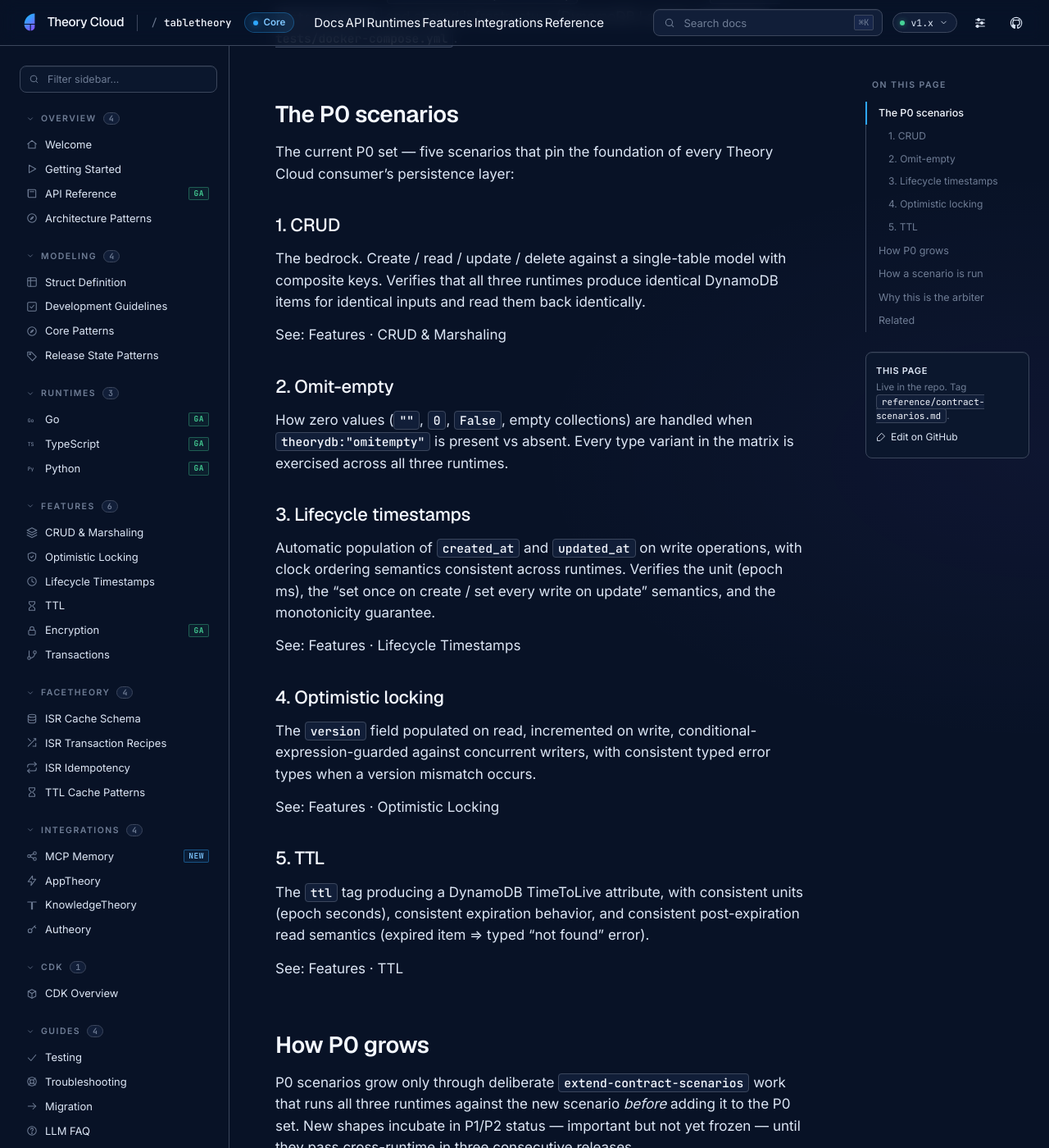
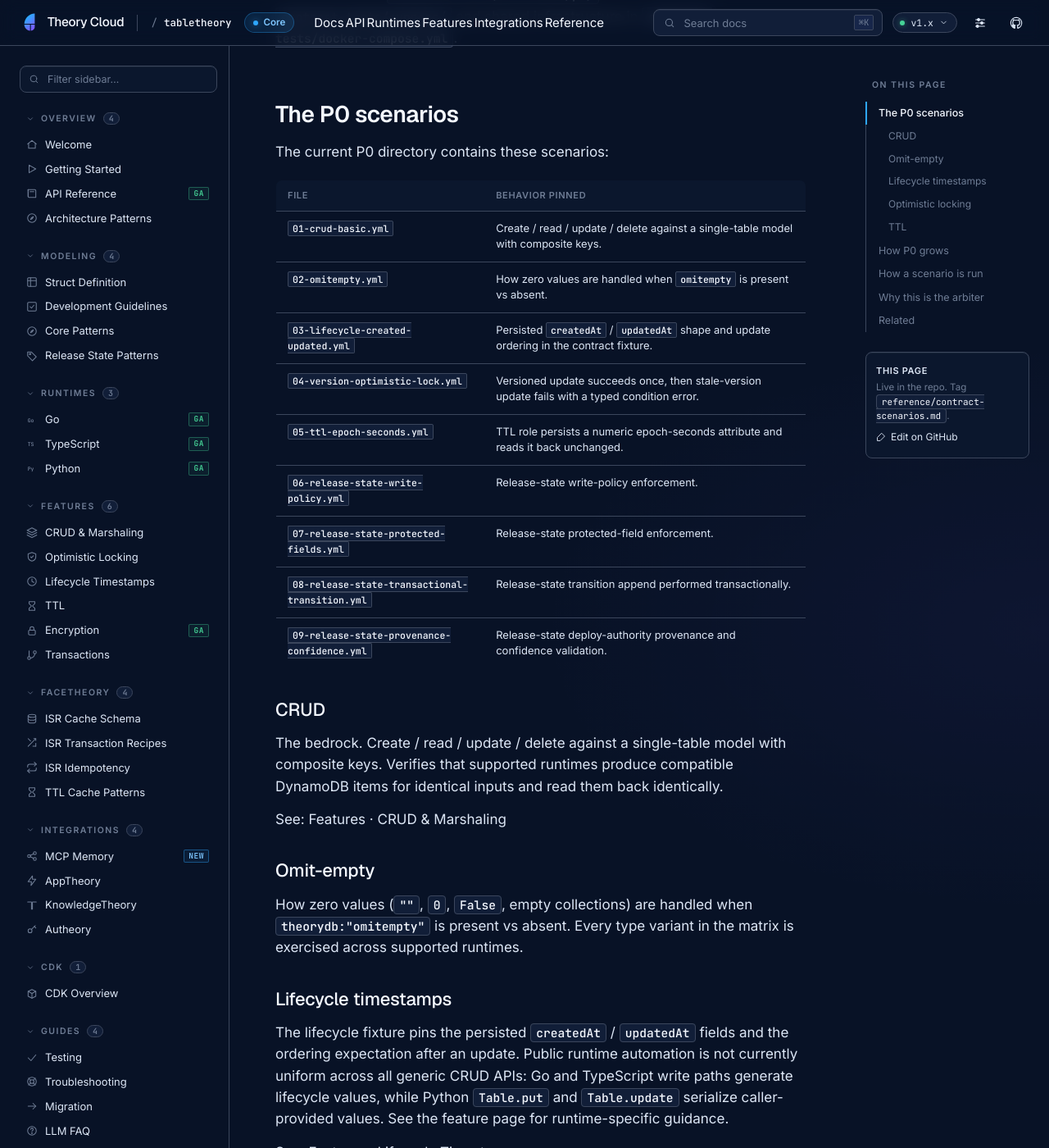
Before and after one commit to theory-cloud/TableTheory, a Jekyll site: the page built from docs/reference/contract-scenarios.md, in a window 1280 px wide and 1400 px high, scrolled down 387 px. Shown: the whole window at 82% size. Built offline with Jekyll 4.4.1, drawn with Linux system fonts in a browser that asks for light colours; some of the changed text lies outside the part shown.

Commit message:
fix(docs): narrow ttl and lifecycle claims

````diff
--- a/docs/features/optimistic-locking.md
+++ b/docs/features/optimistic-locking.md
@@ -1,20 +1,30 @@
 ---
 title: Optimistic Locking
-description: Version-conditional writes — populated on read, incremented on write, guarded across all three runtimes.
+description: Version-conditional writes and update-builder patterns for optimistic concurrency.
 ---
 
 # Optimistic Locking
 
-The version role is TableTheory's optimistic concurrency control. The semantics are simple and pinned by the [optimistic-locking P0 scenario](https://github.com/theory-cloud/tabletheory/tree/main/contract-tests/scenarios):
+The version role is TableTheory's optimistic concurrency field. The [optimistic-locking P0 scenario](https://github.com/theory-cloud/tabletheory/blob/main/contract-tests/scenarios/p0/04-version-optimistic-lock.yml)
+pins the portable behavior: a write with the current version succeeds and moves
+the persisted item to the next version; a stale-version write fails with a typed
+condition error.
 
-1. A field tagged with the `version` role is **populated on read**.
-2. On write, the runtime emits a conditional expression: `version = :expected_version` where `:expected_version` is the value loaded on the most recent read.
-3. On a successful write, the runtime **increments the field** in the persisted item.
-4. On a version mismatch (another writer raced ahead), the runtime returns a **typed conflict error** — never a silent overwrite.
+Public runtime ergonomics differ slightly:
+
+1. Go and TypeScript high-level update paths add the version condition and bump.
+2. Python callers currently use
+   `update_builder(...).add("version", 1).condition_version(current)` for the
+   same guarded update shape.
+3. On a version mismatch (another writer raced ahead), the write fails — never a silent overwrite.
 
 ## Why this matters
 
-Every Theory Cloud consumer that ships versioned writes — AppTheory's idempotency state, Autheory's session refreshes, theory-mcp-server's agent memory cursor — depends on this behavior being identical across runtimes. A Go writer racing a Python writer must see one of them lose deterministically.
+Every Theory Cloud consumer that ships versioned writes — AppTheory's
+idempotency state, Autheory's session refreshes, theory-mcp-server's agent
+memory cursor — depends on guarded updates being expressed consistently. A Go
+writer racing a Python writer must use the same expected-version value and see
+one of the writes fail deterministically.
 
 ## Go
 
@@ -108,6 +118,6 @@ Optimistic locking composes with DynamoDB transactions. A transactional write gr
 
 ## Related
 
-- [Lifecycle Timestamps](lifecycle-timestamps.md) — automatic `updated_at` populated on every versioned write
+- [Lifecycle Timestamps](lifecycle-timestamps.md) — lifecycle roles and runtime-specific timestamp automation notes
 - [Transactions](transactions.md) — composing versioned writes into atomic groups
 - [Contract Scenarios](../reference/contract-scenarios.md) — the full optimistic-locking specification
--- a/docs/features/ttl.md
+++ b/docs/features/ttl.md
@@ -1,16 +1,23 @@
 ---
 title: TTL
-description: DynamoDB TimeToLive — set per-item, honored on reads, identical across all three runtimes.
+description: DynamoDB TimeToLive attributes — persisted as epoch seconds; deletion remains DynamoDB-eventual.
 ---
 
 # TTL
 
-The `ttl` role marks an attribute as the DynamoDB TimeToLive value. The [TTL P0 scenario](https://github.com/theory-cloud/tabletheory/tree/main/contract-tests/scenarios) pins these guarantees:
+The `ttl` role marks the attribute that DynamoDB Time To Live should use for
+item expiration. The [TTL P0 scenario](https://github.com/theory-cloud/tabletheory/blob/main/contract-tests/scenarios/p0/05-ttl-epoch-seconds.yml)
+pins the portable persistence contract:
 
-- The tagged field's value (epoch seconds) becomes the item's `TimeToLive` attribute.
-- Expired items return a typed not-found error on read, never an item with stale data.
+- The tagged field's value is stored as a numeric DynamoDB attribute.
+- The unit is **epoch seconds**, not milliseconds.
 - The TTL attribute name matches the DMS-declared shape.
-- Cross-runtime: an item written with TTL by Go is honored by Python and TypeScript reads identically.
+- A value written by one runtime is read back with the same value and DynamoDB
+  number type by the other runtimes.
+
+TableTheory does **not** currently mask physically present expired items at read
+time. If DynamoDB has not yet swept the item, `get` / `First` / `Table.get` can
+still return it.
 
 ## Unit: epoch seconds
 
@@ -67,14 +74,22 @@ class Session:
 
 ## DynamoDB's TTL behavior
 
-DynamoDB does not delete TTL-expired items immediately — its sweep is **eventually consistent**, often within 48 hours. TableTheory **does not paper over this** at the runtime level; it instead enforces the more important guarantee: that an expired item, even if still physically present in the table, **does not return data on a read**. Queries and scans may still observe physical expired items briefly; consumers that need strict expiration semantics should layer that in application code.
+DynamoDB does not delete TTL-expired items immediately — its sweep is
+**eventually consistent**, often within 48 hours. TableTheory configures and
+persists the TTL attribute, but the current read paths do not add an expiration
+filter and do not convert still-present expired items into typed not-found
+errors.
 
-This conservative posture is part of the design — TableTheory does not hide DynamoDB's actual behavior, it just ensures consumers don't accidentally use stale data.
+Consumers that need strict read-time expiration must include that check in their
+access pattern, for example by comparing the TTL field to the current epoch
+seconds after reading or by adding an explicit condition/filter where the access
+pattern allows it.
 
 ## Anti-patterns
 
 - **Don't use milliseconds in the TTL field.** DynamoDB will treat them as far-future values and never expire.
 - **Don't rely on instant deletion.** TTL is eventually consistent at the DynamoDB layer.
+- **Don't assume TableTheory hides physically present expired items.** Current reads return the item DynamoDB returns.
 - **Don't combine `ttl` with `omit_empty` for a field that may legitimately be unset.** An expired-or-missing TTL value disables the expiration semantics — that's a separate access-pattern problem.
 
 ## Related
--- a/docs/reference/contract-scenarios.md
+++ b/docs/reference/contract-scenarios.md
@@ -1,49 +1,82 @@
 ---
 title: Contract Scenarios
-description: The P0 specification — the executable contract every runtime is verified against on every commit.
+description: The P0 specification — executable scenarios for supported runtime capabilities.
 ---
 
 # Contract Scenarios
 
-The contract scenarios are TableTheory's **executable specification**. Each scenario is authored language-neutrally and run against every runtime (Go, TypeScript, Python) using a shared DynamoDB Local instance. A scenario that passes in one runtime and fails in another is a parity regression — never a "runtime-specific quirk."
+The contract scenarios are TableTheory's **executable specification**. Each
+scenario is authored language-neutrally and run against the runtimes that declare
+support for that capability using shared DynamoDB Local infrastructure. A
+scenario that passes in one supported runtime and fails in another is a parity
+regression — never a "runtime-specific quirk."
 
-Scenarios live in [`contract-tests/scenarios/`](https://github.com/theory-cloud/tabletheory/tree/main/contract-tests/scenarios) with runners under [`contract-tests/runners/`](https://github.com/theory-cloud/tabletheory/tree/main/contract-tests/runners) and shared infrastructure (DynamoDB Local) in [`contract-tests/docker-compose.yml`](https://github.com/theory-cloud/tabletheory/blob/main/contract-tests/docker-compose.yml).
+Scenarios live in [`contract-tests/scenarios/p0/`](https://github.com/theory-cloud/tabletheory/tree/main/contract-tests/scenarios/p0)
+with runners under [`contract-tests/runners/`](https://github.com/theory-cloud/tabletheory/tree/main/contract-tests/runners)
+and shared infrastructure in [`contract-tests/docker-compose.yml`](https://github.com/theory-cloud/tabletheory/blob/main/contract-tests/docker-compose.yml).
 
 ## The P0 scenarios
 
-The current P0 set — five scenarios that pin the foundation of every Theory Cloud consumer's persistence layer:
+The current P0 directory contains these scenarios:
 
-### 1. CRUD
+| File | Behavior pinned |
+|------|-----------------|
+| [`01-crud-basic.yml`](https://github.com/theory-cloud/tabletheory/blob/main/contract-tests/scenarios/p0/01-crud-basic.yml) | Create / read / update / delete against a single-table model with composite keys. |
+| [`02-omitempty.yml`](https://github.com/theory-cloud/tabletheory/blob/main/contract-tests/scenarios/p0/02-omitempty.yml) | How zero values are handled when `omitempty` is present vs absent. |
+| [`03-lifecycle-created-updated.yml`](https://github.com/theory-cloud/tabletheory/blob/main/contract-tests/scenarios/p0/03-lifecycle-created-updated.yml) | Persisted `createdAt` / `updatedAt` shape and update ordering in the contract fixture. |
+| [`04-version-optimistic-lock.yml`](https://github.com/theory-cloud/tabletheory/blob/main/contract-tests/scenarios/p0/04-version-optimistic-lock.yml) | Versioned update succeeds once, then stale-version update fails with a typed condition error. |
+| [`05-ttl-epoch-seconds.yml`](https://github.com/theory-cloud/tabletheory/blob/main/contract-tests/scenarios/p0/05-ttl-epoch-seconds.yml) | TTL role persists a numeric epoch-seconds attribute and reads it back unchanged. |
+| [`06-release-state-write-policy.yml`](https://github.com/theory-cloud/tabletheory/blob/main/contract-tests/scenarios/p0/06-release-state-write-policy.yml) | Release-state write-policy enforcement. |
+| [`07-release-state-protected-fields.yml`](https://github.com/theory-cloud/tabletheory/blob/main/contract-tests/scenarios/p0/07-release-state-protected-fields.yml) | Release-state protected-field enforcement. |
+| [`08-release-state-transactional-transition.yml`](https://github.com/theory-cloud/tabletheory/blob/main/contract-tests/scenarios/p0/08-release-state-transactional-transition.yml) | Release-state transition append performed transactionally. |
+| [`09-release-state-provenance-confidence.yml`](https://github.com/theory-cloud/tabletheory/blob/main/contract-tests/scenarios/p0/09-release-state-provenance-confidence.yml) | Release-state deploy-authority provenance and confidence validation. |
 
-The bedrock. Create / read / update / delete against a single-table model with composite keys. Verifies that all three runtimes produce identical DynamoDB items for identical inputs and read them back identically.
+### CRUD
+
+The bedrock. Create / read / update / delete against a single-table model with
+composite keys. Verifies that supported runtimes produce compatible DynamoDB
+items for identical inputs and read them back identically.
 
 See: [Features · CRUD & Marshaling](../features/crud.md)
 
-### 2. Omit-empty
+### Omit-empty
 
-How zero values (`""`, `0`, `False`, empty collections) are handled when `theorydb:"omitempty"` is present vs absent. Every type variant in the matrix is exercised across all three runtimes.
+How zero values (`""`, `0`, `False`, empty collections) are handled when
+`theorydb:"omitempty"` is present vs absent. Every type variant in the matrix is
+exercised across supported runtimes.
 
-### 3. Lifecycle timestamps
+### Lifecycle timestamps
 
-Automatic population of `created_at` and `updated_at` on write operations, with clock ordering semantics consistent across runtimes. Verifies the unit (epoch ms), the "set once on create / set every write on update" semantics, and the monotonicity guarantee.
+The lifecycle fixture pins the persisted `createdAt` / `updatedAt` fields and
+the ordering expectation after an update. Public runtime automation is not
+currently uniform across all generic CRUD APIs: Go and TypeScript write paths
+generate lifecycle values, while Python `Table.put` and `Table.update` serialize
+caller-provided values. See the feature page for runtime-specific guidance.
 
 See: [Features · Lifecycle Timestamps](../features/lifecycle-timestamps.md)
 
-### 4. Optimistic locking
+### Optimistic locking
 
-The `version` field populated on read, incremented on write, conditional-expression-guarded against concurrent writers, with consistent typed error types when a version mismatch occurs.
+The `version` field is populated on read, incremented on versioned write, and
+conditional-expression-guarded against concurrent writers, with consistent typed
+error behavior when a version mismatch occurs.
 
 See: [Features · Optimistic Locking](../features/optimistic-locking.md)
 
-### 5. TTL
+### TTL
 
-The `ttl` tag producing a DynamoDB TimeToLive attribute, with consistent units (epoch seconds), consistent expiration behavior, and consistent post-expiration read semantics (expired item ⇒ typed "not found" error).
+The TTL fixture pins the `ttl` role as a numeric epoch-seconds attribute. It does
+not assert read-time masking of still-present expired items. DynamoDB TTL deletion
+is eventual, and current read paths return any item DynamoDB physically returns.
 
 See: [Features · TTL](../features/ttl.md)
 
 ## How P0 grows
 
-P0 scenarios grow only through deliberate `extend-contract-scenarios` work that runs all three runtimes against the new scenario *before* adding it to the P0 set. New shapes incubate in P1/P2 status — important but not yet frozen — until they pass cross-runtime in three consecutive releases.
+P0 scenarios grow only through deliberate `extend-contract-scenarios` work that
+runs the supported runtimes against the new scenario *before* adding it to the P0
+set. New shapes incubate in P1/P2 status — important but not yet frozen — until
+they pass cross-runtime in three consecutive releases.
 
 ## How a scenario is run
 
@@ -52,17 +85,24 @@ P0 scenarios grow only through deliberate `extend-contract-scenarios` work that
 cd contract-tests
 docker compose up -d
 
-# Run scenarios across all three runtimes
+# Run scenarios across all supported runners
 make contract-tests          # or: bash contract-tests/run-all.sh
 ```
 
-Locally and in CI, the runners share the same DynamoDB Local instance, ensuring that "the Go runtime wrote it" and "the Python runtime read it" are exercised against literally the same persisted items.
+Locally and in CI, the runners share the same DynamoDB Local instance, ensuring
+that "the Go runtime wrote it" and "another runtime read it" are exercised
+against literally the same persisted items when the scenario requires that shape.
 
 ## Why this is the arbiter
 
-When runtimes disagree, the contract scenario is the deciding evidence. There is no Go reference runtime; there is no TypeScript reference runtime. There is the scenario, and there are three peers that pass it (or one of them is broken).
+When runtimes disagree for a supported scenario, the contract scenario is the
+deciding evidence. There is no Go reference runtime; there is no TypeScript
+reference runtime. There is the scenario, and there are peers that pass it (or
+one of them is broken).
 
-A change that makes one runtime convenient at the cost of breaking a scenario in another runtime is a refusal by default — the scenarios are the load-bearing surface of the framework.
+A change that makes one runtime convenient at the cost of breaking a scenario in
+another runtime is a refusal by default — the scenarios are the load-bearing
+surface of the framework.
 
 ## Related
 
````
Also changed, not shown: docs/features/crud.md (+2 -2 lines), docs/features/lifecycle-timestamps.md (+51 -10 lines), docs/runtimes/go.md (+3 -1 lines), README.md.
